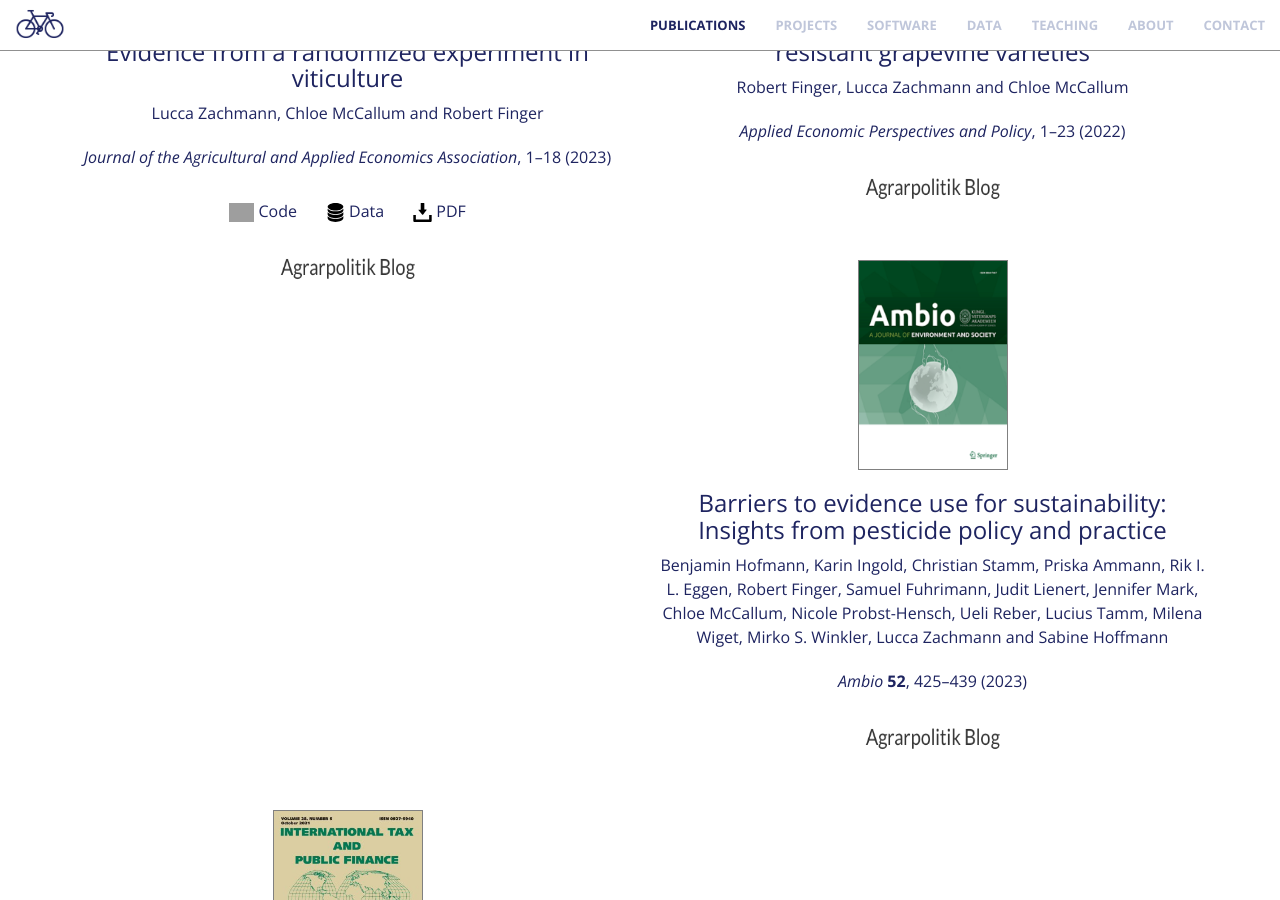
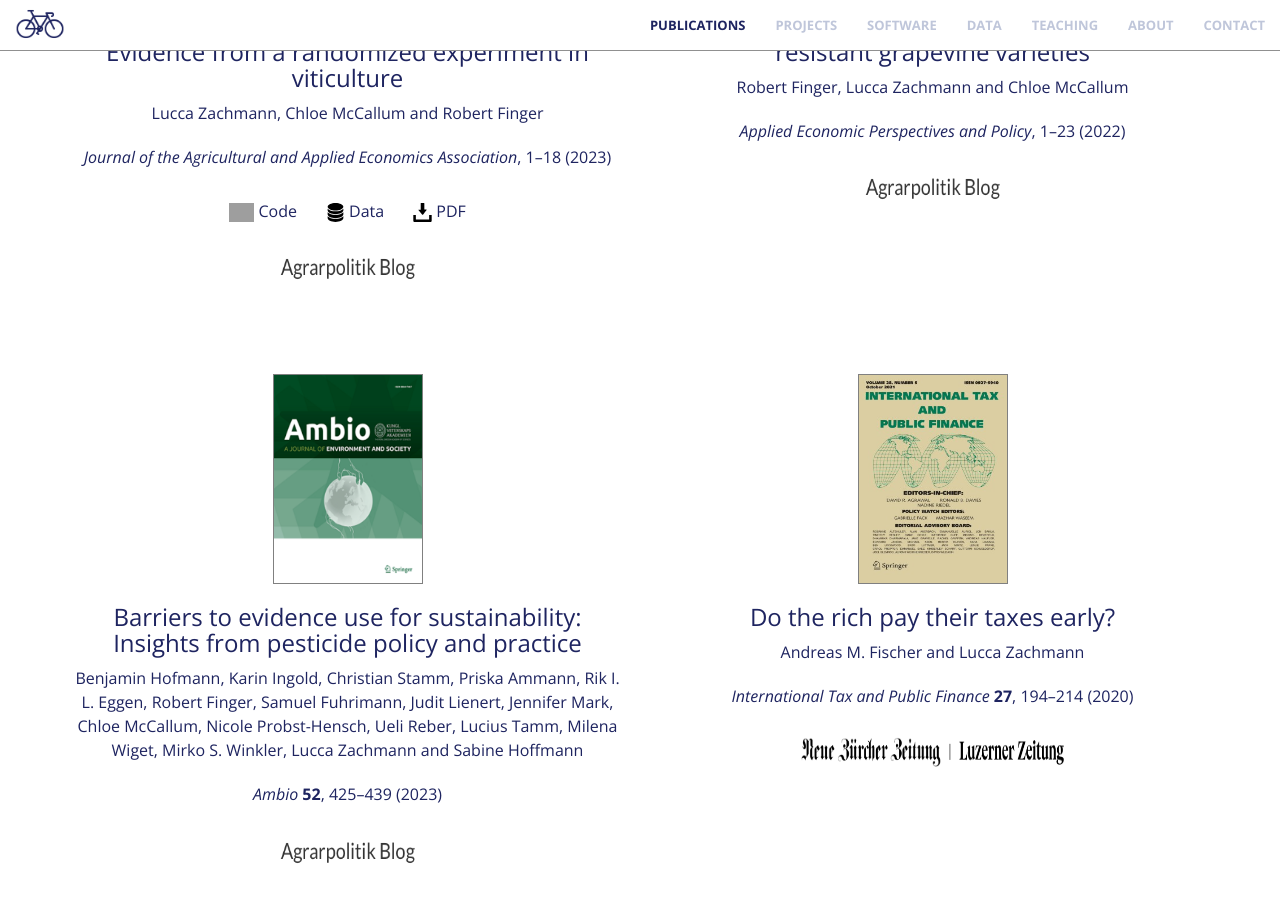
Before and after one commit to luccalino/luccalino.github.io, a Jekyll site: the page built from index.html, in a window 1280 px wide and 900 px high, scrolled down 1837 px. Built offline with Jekyll 4.4.1, drawn with Linux system fonts in a browser that asks for light colours; nearby versions of some CDN libraries; grey boxes are pictures that could not be loaded.

Commit message:
Update publications.html

```diff
--- a/_includes/publications.html
+++ b/_includes/publications.html
@@ -46,7 +46,7 @@
                       <p class="text-muted" style="color:#1E2460;"><i>Applied Economic Perspectives and Policy</i>, 1–23 (2022)</p>
                     <p style="margin-bottom:0.25cm;"></p>
                     <p class="text-muted"><a href="https://agrarpolitik-blog.com/2023/01/12/kurze-lieferketten-und-der-anbau-pilzwiderstandsfahiger-rebsorten/" target="_blank"><img src="/img/agrarpolitik_blog.png" style="cursor:pointer" width="140" height="30"></a></p>
-                    <p style="margin-bottom:1cm;"></p>
+                    <p style="margin-bottom:4cm;"></p>
             </div>
             <div class="col-md-6 mb-4 text-center d-flex align-items-stretch">
                     <a class="fa fa-4x wow bounceIn text-primary" href="https://link.springer.com/article/10.1007/s13280-022-01790-4" target="_blank"><img title="Ambio" alt="Ambio" src="img/AMBIO.png" style="cursor:pointer;border:1px solid grey;" width="150" height="210"></a>
```
